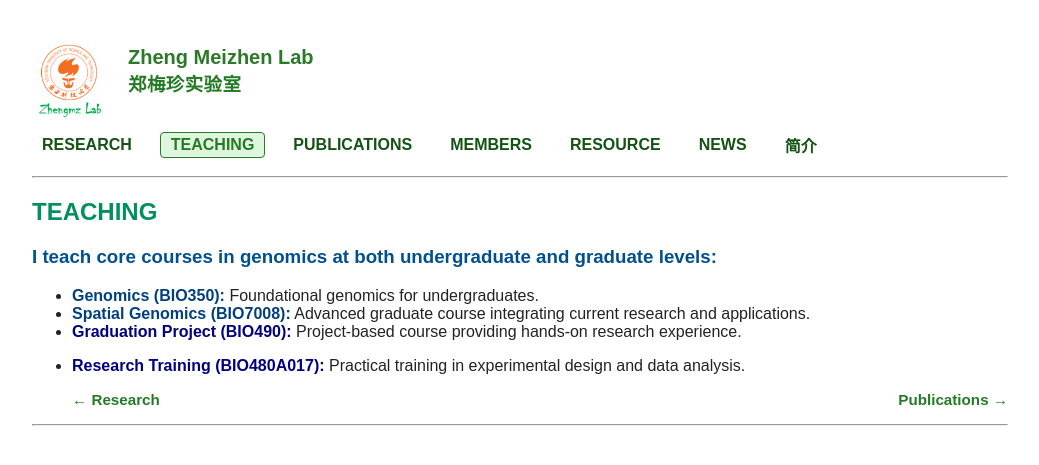
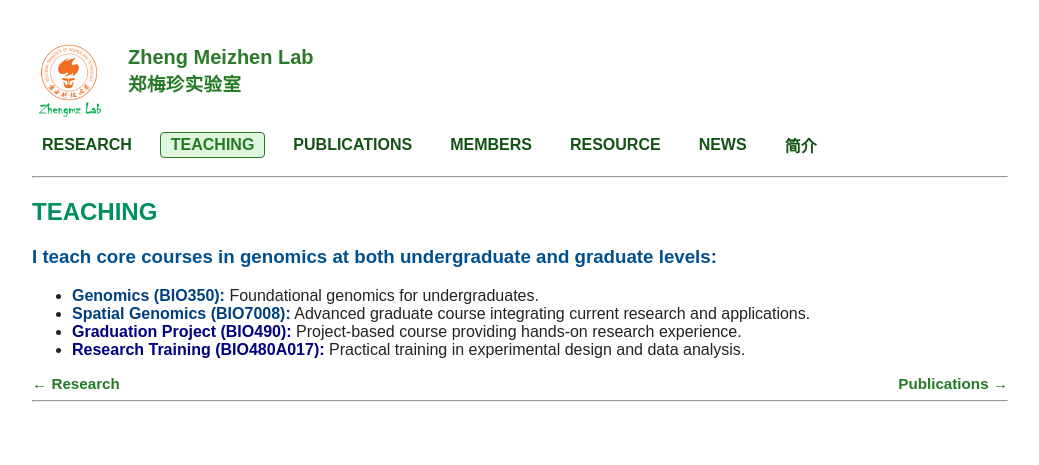
Before and after one commit to ZhengmzLab/zhengmzlab.github.io, a Jekyll site: the page built from teaching.md, in a window 1280 px wide. Shown: the top 465 px of the page, without its empty margins (120-1159 px from the left). Built offline with Jekyll 4.4.1, drawn with Linux system fonts in a browser that asks for light colours; comment, search, counter and statistics services are not loaded.

Commit message:
Update teaching.md

```diff
--- a/teaching.md
+++ b/teaching.md
@@ -15,8 +15,12 @@ title: TEACHING
 - <span style="color:navy; font-weight:bold;">Research Training (BIO480A017):</span> Practical training in experimental design and data analysis.
 
 
-  <!-- 上一页 / 下一页 箭头导航，按需要修改链接 -->
-  <div class="pager">
-    <a href="/index.html" class="prev">&larr; Research</a>
-    <a href="/pubulications.html" class="next">Publications &rarr;</a>
-  </div>
+<div class="pager">
+  <a href="/research.html" class="prev">&larr; Research</a>
+
+  <span class="counter">
+    <!-- 这里可以为空，或者写点文字，比如 Total views 在 footer 已经有计数了 -->
+  </span>
+
+  <a href="/publications.html" class="next">Publications &rarr;</a>
+</div>
```
